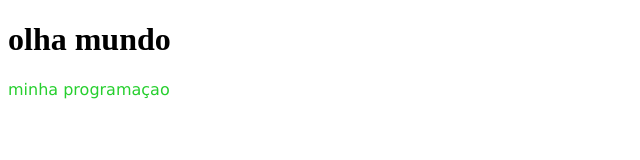
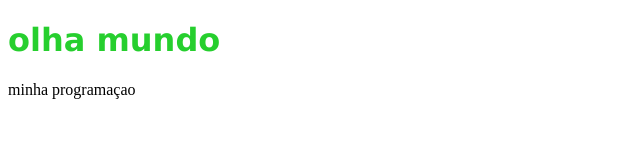
Before and after one commit to pedropiuter/exemplo-2, a plain HTML site: page pedro 2/index.html in a window 1280 px wide. Shown: the whole page, without its empty margins (0-640 px from the left). Drawn offline with Linux system fonts and the light colour scheme.

Commit message:
Update index.html

```diff
--- a/pedro 2/index.html
+++ b/pedro 2/index.html
@@ -8,8 +8,8 @@
     <link rel="stylesheet" href="style.css">
 </head>
 <body>
-    <h1>olha mundo</h1>
-    <p class="familia"> minha programaçao</p>
+    <h1 class="familia"> olha mundo</h1>
+    <p> minha programaçao</p>
 
 </body>
 </html>
```
